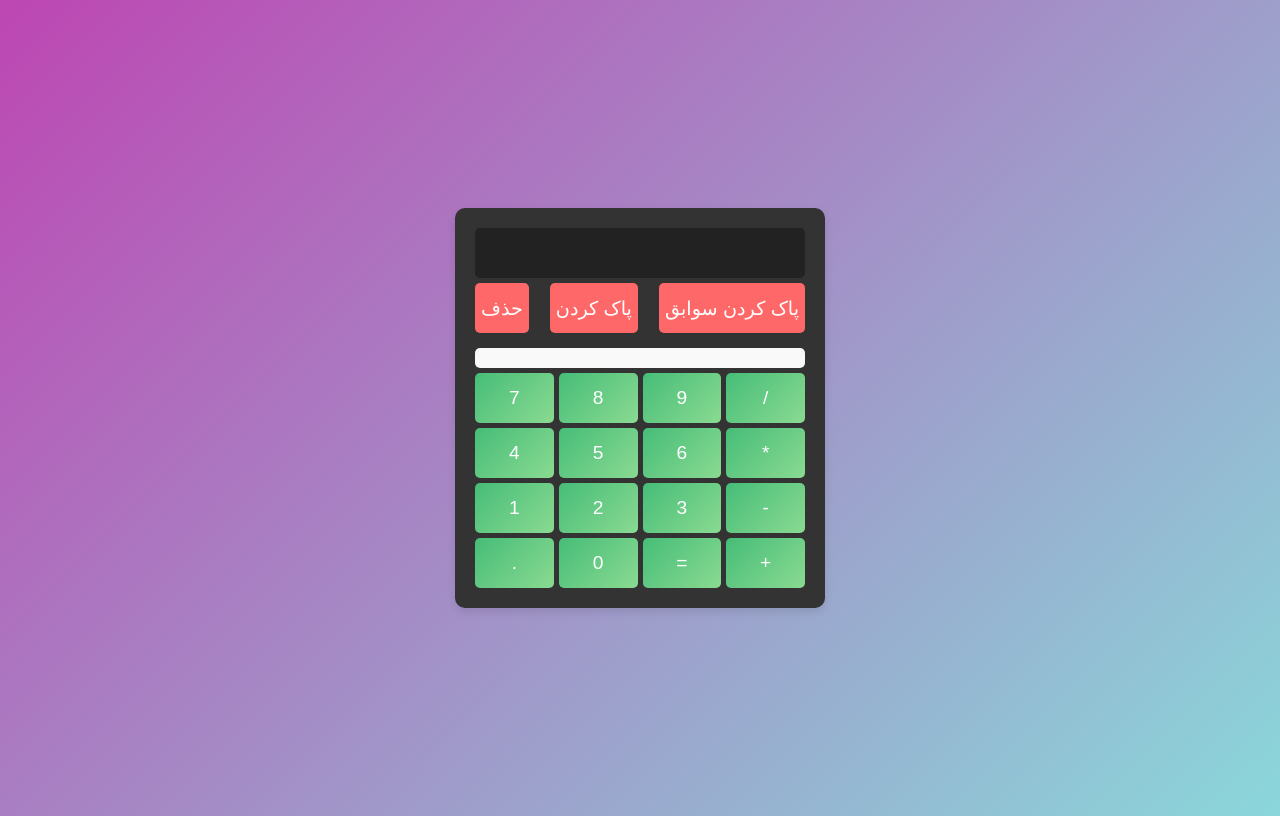
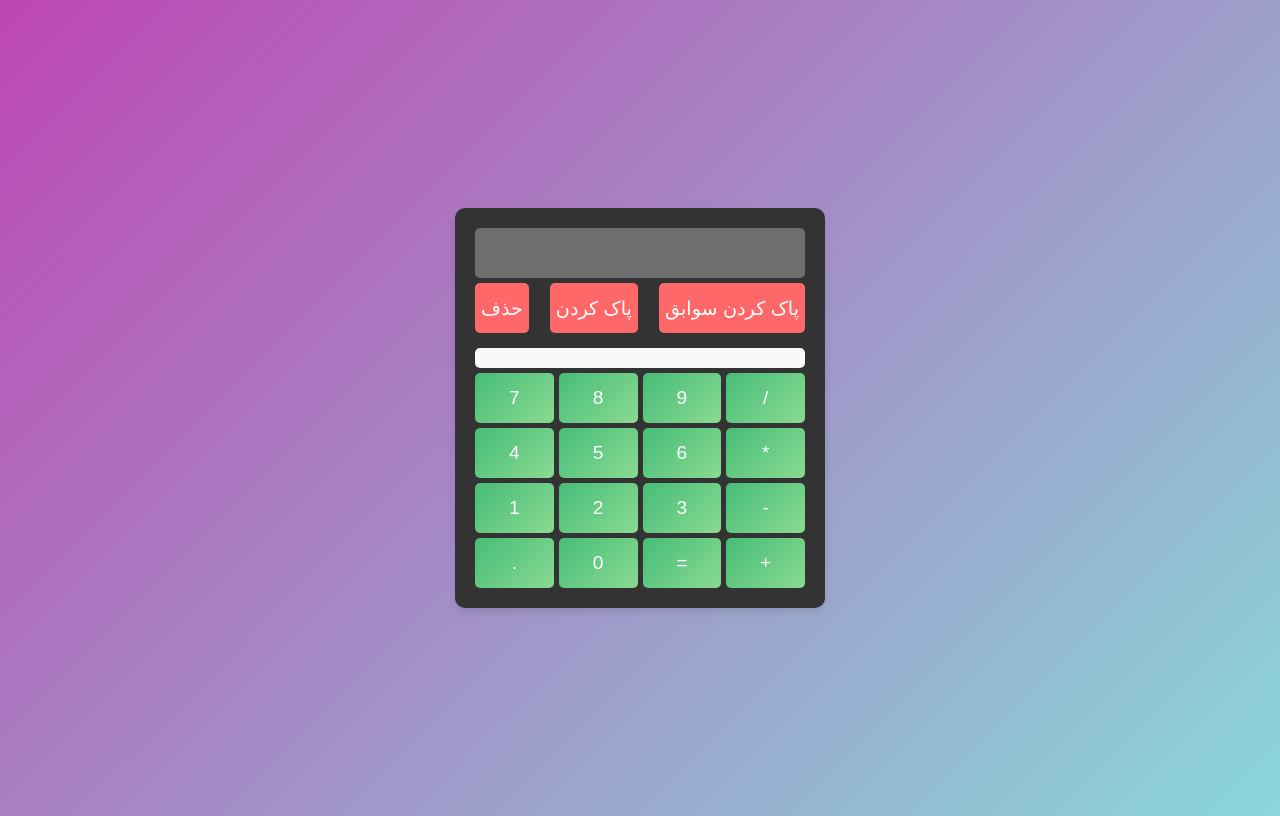
Before and after one commit to mani990-2007/calculator.2.1, a plain HTML site: page index.html in a window 1280 px wide. Drawn offline with Linux system fonts and the light colour scheme.

Commit message:
Update styles.css

```diff
--- a/styles.css
+++ b/styles.css
@@ -26,7 +26,7 @@ input[type="text"] {
     border: none;
     border-radius: 5px;
     color: #8ada91;
-    background-color: #222;
+    background-color: #6e6e6e;
 }
 
 button {
```
